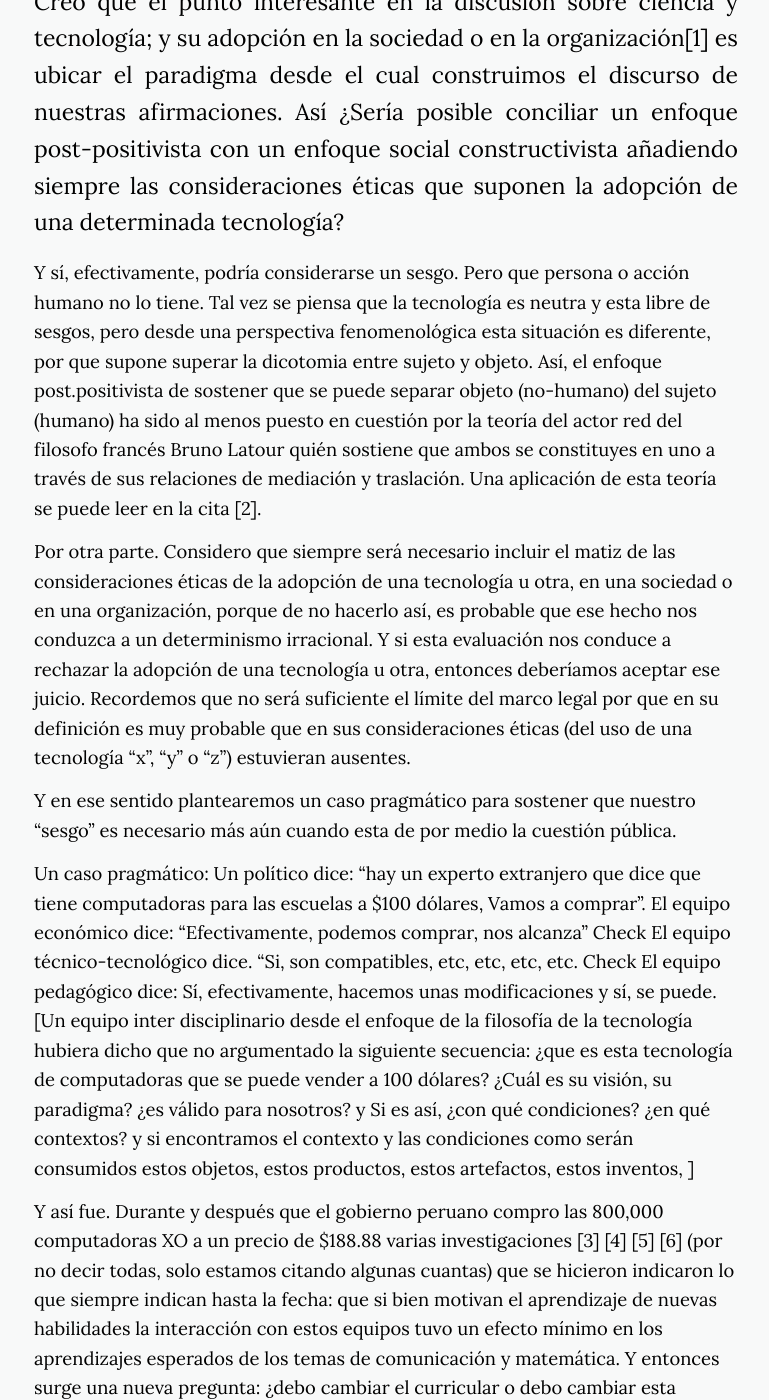
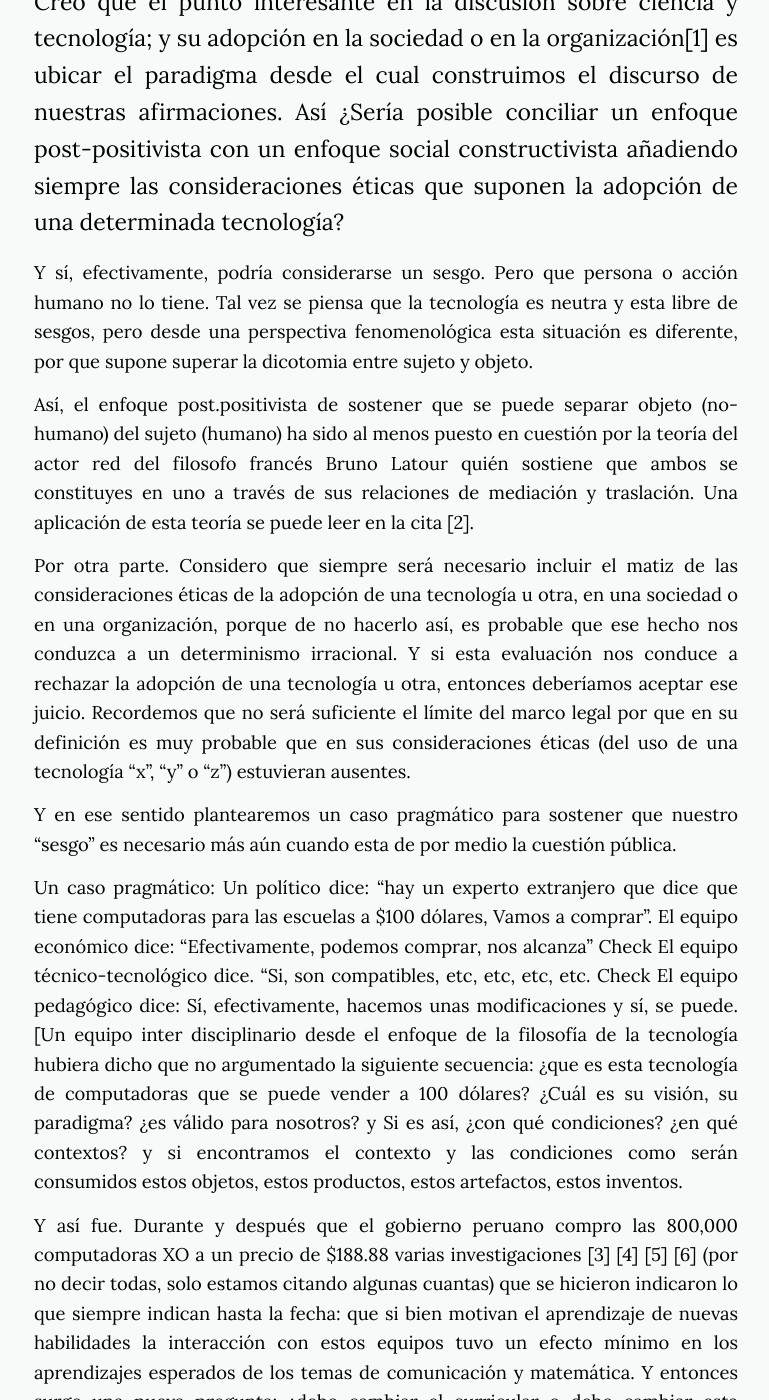
Before and after one commit to manuelvarzen/manuelvarzen.github.io, a Jekyll site: the page built from _posts/2018-05-30-uso-tecnologia.markdown, in a window 1280 px wide and 1400 px high, scrolled down 734 px. Shown: the whole window, without its empty margins (254-1023 px from the left). Built offline with Jekyll 4.4.1, drawn with Linux system fonts in a browser that asks for light colours; nearby versions of some CDN libraries; some of the changed text lies outside the part shown.

Commit message:
Summary
Summary

```diff
--- a/_posts/2018-05-30-uso-tecnologia.markdown
+++ b/_posts/2018-05-30-uso-tecnologia.markdown
@@ -17,34 +17,53 @@ Creo que el punto interesante en la discusión sobre ciencia y tecnología; y su
 {: style="text-align: justify"}
 
 Y sí, efectivamente, podría considerarse un sesgo. Pero que persona o acción humano no lo tiene. Tal vez se piensa que la tecnología es neutra y esta libre de sesgos, pero desde una perspectiva fenomenológica esta situación es diferente, por que supone superar la dicotomia entre sujeto y objeto.
+{: style="text-align: justify"}
+
 Así, el enfoque post.positivista de sostener que se puede separar objeto (no-humano) del sujeto (humano) ha sido al menos puesto en cuestión por la teoría del actor red del filosofo francés Bruno Latour quién sostiene que ambos se constituyes en uno a través de sus relaciones de mediación y traslación. Una aplicación de esta teoría se puede leer en la cita [2].
+{: style="text-align: justify"}
 
 Por otra parte. Considero que siempre será necesario incluir el matiz de las consideraciones éticas de la adopción de una tecnología u otra, en una sociedad o en una organización, porque de no hacerlo así, es probable que ese hecho nos conduzca a un determinismo irracional. Y si esta evaluación nos conduce a rechazar la adopción de una tecnología u otra, entonces deberíamos aceptar ese juicio. Recordemos que no será suficiente el límite del marco legal por que en su definición es muy probable que en sus consideraciones éticas (del uso de una tecnología “x”, “y” o “z”) estuvieran ausentes.
+{: style="text-align: justify"}
 
 Y en ese sentido plantearemos un caso pragmático para sostener que nuestro “sesgo” es necesario más aún cuando esta de por medio la cuestión pública.
+{: style="text-align: justify"}
 
-Un caso pragmático: Un político dice: “hay un experto extranjero que dice que tiene computadoras para las escuelas a $100 dólares, Vamos a comprar”. El equipo económico dice: “Efectivamente, podemos comprar, nos alcanza” Check El equipo técnico-tecnológico dice. “Si, son compatibles, etc, etc, etc, etc. Check El equipo pedagógico dice: Sí, efectivamente, hacemos unas modificaciones y sí, se puede. [Un equipo inter disciplinario desde el enfoque de la filosofía de la tecnología hubiera dicho que no argumentado la siguiente secuencia: ¿que es esta tecnología de computadoras que se puede vender a 100 dólares? ¿Cuál es su visión, su paradigma? ¿es válido para nosotros? y Si es así, ¿con qué condiciones? ¿en qué contextos? y si encontramos el contexto y las condiciones como serán consumidos estos objetos, estos productos, estos artefactos, estos inventos, ]
+Un caso pragmático: Un político dice: “hay un experto extranjero que dice que tiene computadoras para las escuelas a $100 dólares, Vamos a comprar”. El equipo económico dice: “Efectivamente, podemos comprar, nos alcanza” Check El equipo técnico-tecnológico dice. “Si, son compatibles, etc, etc, etc, etc. Check El equipo pedagógico dice: Sí, efectivamente, hacemos unas modificaciones y sí, se puede. [Un equipo inter disciplinario desde el enfoque de la filosofía de la tecnología hubiera dicho que no argumentado la siguiente secuencia: ¿que es esta tecnología de computadoras que se puede vender a 100 dólares? ¿Cuál es su visión, su paradigma? ¿es válido para nosotros? y Si es así, ¿con qué condiciones? ¿en qué contextos? y si encontramos el contexto y las condiciones como serán consumidos estos objetos, estos productos, estos artefactos, estos inventos.
+{: style="text-align: justify"}
 
 Y así fue. Durante y después que el gobierno peruano compro las 800,000 computadoras XO a un precio de $188.88 varias investigaciones [3] [4] [5] [6] (por no decir todas, solo estamos citando algunas cuantas) que se hicieron indicaron lo que siempre indican hasta la fecha: que si bien motivan el aprendizaje de nuevas habilidades la interacción con estos equipos tuvo un efecto mínimo en los aprendizajes esperados de los temas de comunicación y matemática. Y entonces surge una nueva pregunta: ¿debo cambiar el curricular o debo cambiar esta tecnología? Pero ¿es ético gastar millones de dolares para hacerme una pregunta tan básica que con o sin e conocimiento de la filosofía en general y de a filosofía de la tecnología en particular me la hubiera podido hacer?
+{: style="text-align: justify"}
 
 El sustento teórico, la experiencia experimental, la visión conceptual, que permitió sustentar el proyecto de las computadoras XO fue la tesis doctoral [7] de Claudia Urrea quien asumió después de algunos meses la dirección pedagógica de la organización OLPC a nivel global. No recuerdo haber escuchado o leído alguna publicación del Ministerio de Educación o de cualquier otra entidad universitaria haciendo una análisis detallado de aquella tesis o del alcance del proyecto cuestionando su visión hegemonía del uso de una determinada tecnología. Y así fue como se acepto una visión tecnológica que le ha costado al país varios cientos de millones y que ni siquiera ha podido satisfacer la visión post-positivista, determinista, económica financiera, de las evaluaciones de impacto.
+{: style="text-align: justify"}
 
 Pero este proyecto masivo de uso de computadoras en las escuelas tuvo un destino muy diferente en otras latitudes: Uruguay. Empezó con el proyecto Ceibal y al parecer la adopción ha sido exitosa justamente por que en ese país se cumplieron los supuestos de la investigación de la Urrea. Pero esta otra pregunta ¿porqué tenemos que afirmar que la adopción y asimilación de una tecnología será igual en todos los contextos? La investigación de Anita Chan tiene esta perspectiva con relación a este tema en general y al caso del proyecto OLPC en el Perú, en particular.
+{: style="text-align: justify"}
+
 Así que finalmente, me parece que nos podemos permitir un sesgo en beneficio del bien común más aún cuando la cuestión pública siempre esta en juego.
+{: style="text-align: justify"}
 
 Fuentes:
 [1] Orlikowski, W. (2008, noviembre). Sociomateriality: Challenging the separation of technology, Work and Organization. Department of Management, Information Systems and Innovation Group, London School of Economics and Political Science. Recuperado a partir de http://is2.lse.ac.uk/wp/pdf/wp174.pdf
+{: style="text-align: justify"}
 
 [2] Heeks, R., & Stanforth, C. (2015). Technological change in developing countries: opening the black box of process using actor–network theory. Development Studies Research, 2(1), 33-50. https://doi.org/10.1080/21665095.2015.1026610
+{: style="text-align: justify"}
 
 [3] Severin, E., Santiago, C., Cristia, J., Ibarrarán, P., Thompson, J., & Cueto, S. (2010). Evaluación experimental del programa «Una laptop por niño» en Perú. Aportes, Banco Interamericano de Desarrollo, 5, 12. Recuperado a partir de http://idbdocs.iadb.org/wsdocs/getdocument.aspx?docnum=35422036
+{: style="text-align: justify"}
 
 [4] Cristia, J., Ibarrarán, P., Cueto, S., Santiago, A., & Severin, E. (2010). The short-term impact of the One Laptop per Child Program: A Randomized Evaluation., 48. Recuperado a partir de http://www.econ.yale.edu/conference/neudc11/papers/paper_302.pdf
+{: style="text-align: justify"}
 
 [5] Cristia, J., Ibarrarán, P., Cueto, S., Santiago, A., & Severin, E. (2012). Technology and child development: Evidence from One Laptop per Child Program., 1(1), 43. Recuperado a partir de http://idbdocs.iadb.org/wsdocs/getdocument.aspx?docnum=36706954
+{: style="text-align: justify"}
 
 [6] Severin, E., Santiago, A., Cristia, J., Ibarrarán, P., Thompson, J., & Cueto, S. (2011). Evaluation of the «Una Laptop Por NIño» program in Peru: Results and Perspectives. Recuperado a partir de http://dl.dropbox.com/u/3118867/Aporte Peru ENG.pdf
+{: style="text-align: justify"}
 
 [7] Urrea, C. (2007, septiembre). One to one connections: Building a Community Learning Culture. Boston, Massachusetts. Recuperado a partir de http://dspace.mit.edu/bitstream/handle/1721.1/41706/221978414.pdf?sequence=1
+{: style="text-align: justify"}
 
 [8] Chan, Anita (2013). Networking Peripherias, technological futures and the myth of digital universalism (1st ed.). Massachusetts Institute of Technology.
+{: style="text-align: justify"}
--- a/_posts/2018-06-04-centralized.markdown
+++ b/_posts/2018-06-04-centralized.markdown
@@ -13,3 +13,4 @@ categories:
   - District
 ---
 # Como usualmente suele ocurrir... !!!
+{: style="text-align: justify"}
```
